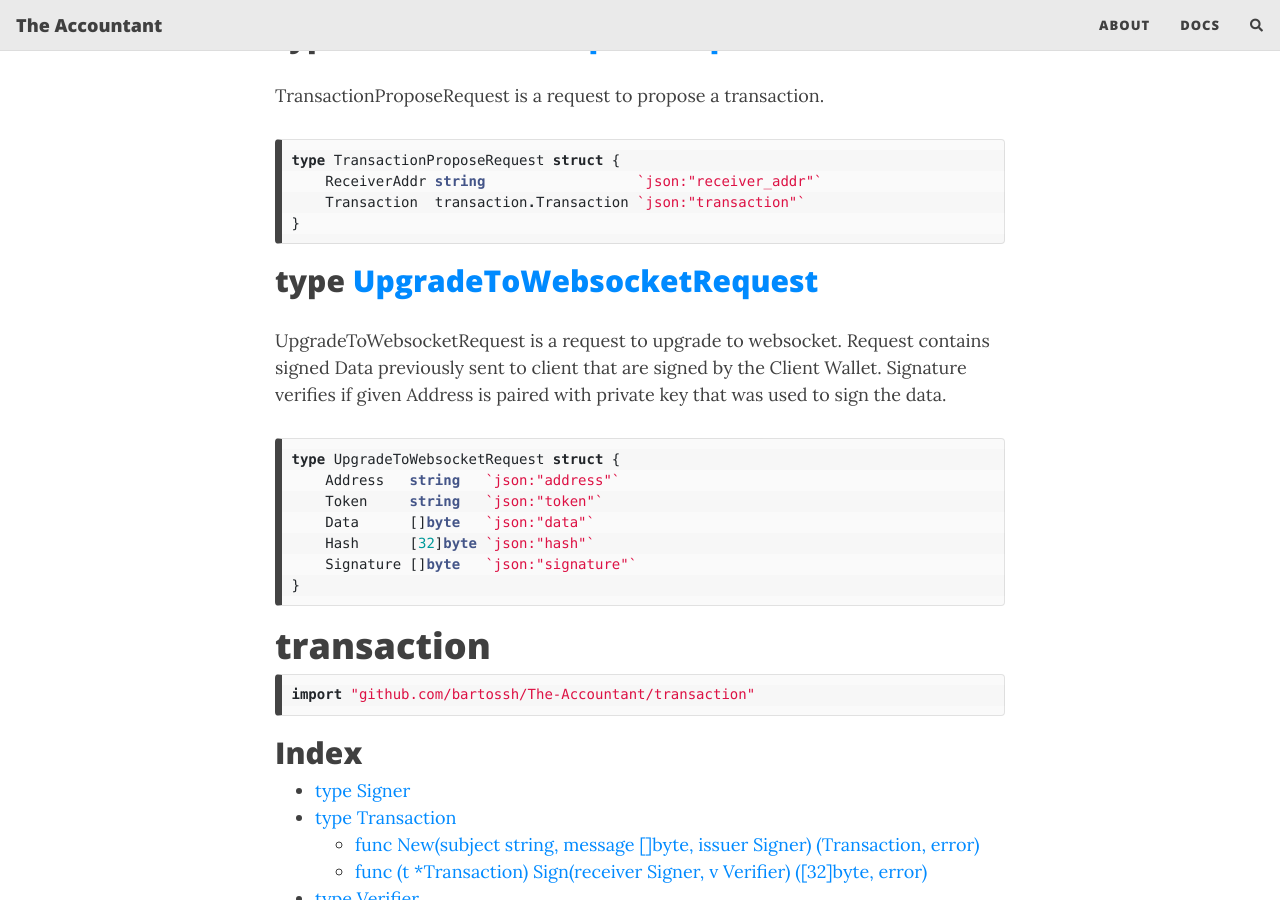
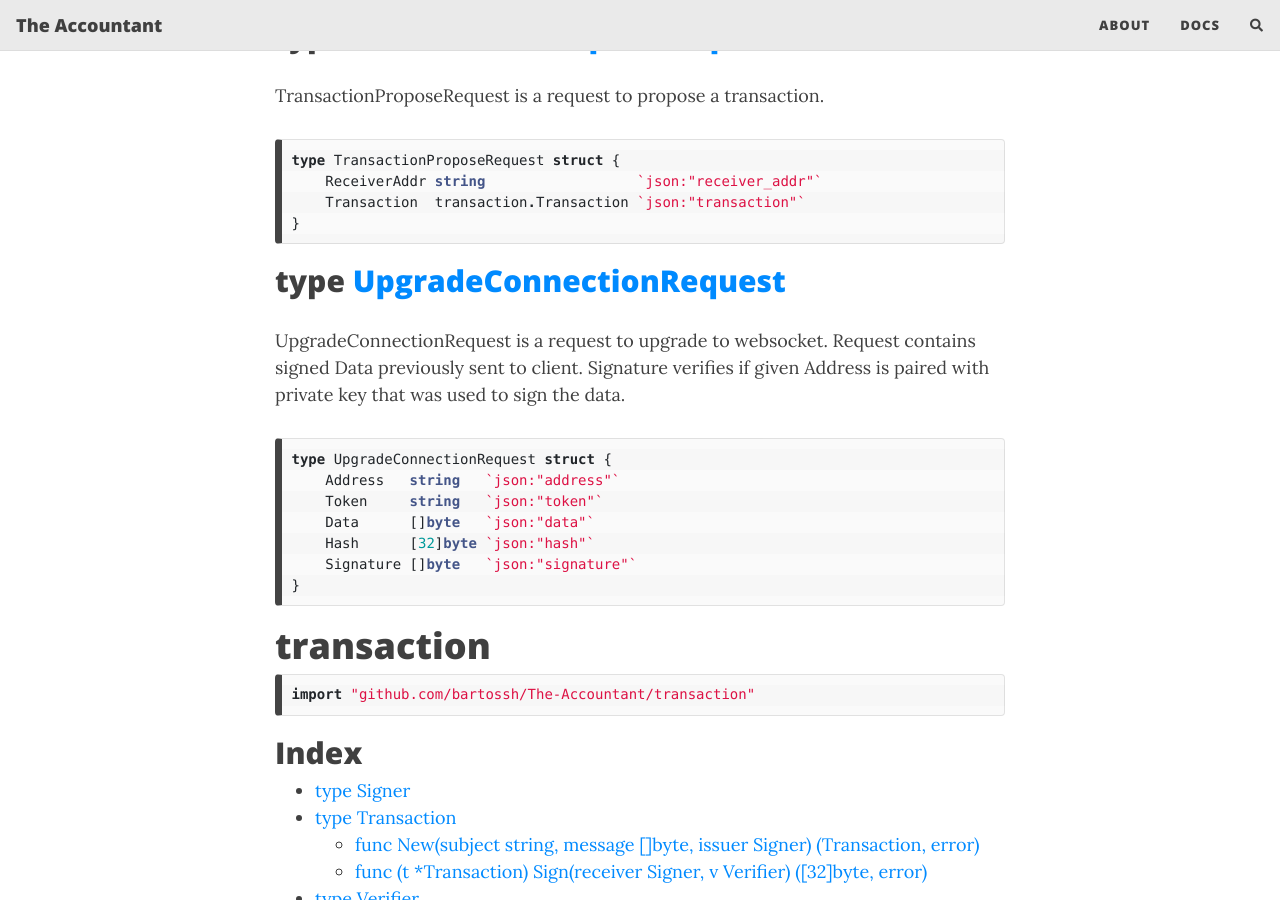
Before and after one commit to TheBlueDotGame/The-Accountant, a Jekyll site: the page built from docs/docs.md, in a window 1280 px wide and 900 px high, scrolled down 20843 px. Built offline with Jekyll 4.4.1, drawn with Linux system fonts in a browser that asks for light colours; nearby versions of some CDN libraries; comment, search, counter and statistics services are not loaded; some of the changed text lies outside the part shown.

Commit message:
Websocket server and message layout.

````diff
--- a/docs/docs.md
+++ b/docs/docs.md
@@ -705,7 +705,7 @@ import "github.com/bartossh/The-Accountant/server"
 - [type SearchBlockResponse](<#type-searchblockresponse>)
 - [type TransactionConfirmProposeResponse](<#type-transactionconfirmproposeresponse>)
 - [type TransactionProposeRequest](<#type-transactionproposerequest>)
-- [type UpgradeToWebsocketRequest](<#type-upgradetowebsocketrequest>)
+- [type UpgradeConnectionRequest](<#type-upgradeconnectionrequest>)
 
 
 ## Variables
@@ -922,12 +922,12 @@ type TransactionProposeRequest struct {
 }
 ```
 
-## type [UpgradeToWebsocketRequest](<https://github.com/bartossh/The-Accountant/blob/main/server/ws.go#L31-L37>)
+## type [UpgradeConnectionRequest](<https://github.com/bartossh/The-Accountant/blob/main/server/ws.go#L33-L39>)
 
-UpgradeToWebsocketRequest is a request to upgrade to websocket. Request contains signed Data previously sent to client that are signed by  the Client Wallet. Signature verifies if given Address is paired with private key that was used to sign the data.
+UpgradeConnectionRequest is a request to upgrade to websocket. Request contains signed Data previously sent to client. Signature verifies if given Address is paired with private key that was used to sign the data.
 
 ```go
-type UpgradeToWebsocketRequest struct {
+type UpgradeConnectionRequest struct {
     Address   string   `json:"address"`
     Token     string   `json:"token"`
     Data      []byte   `json:"data"`
````
Also changed, not shown: other parts of docs/docs.md (+4 -4 lines), 2 other files.
